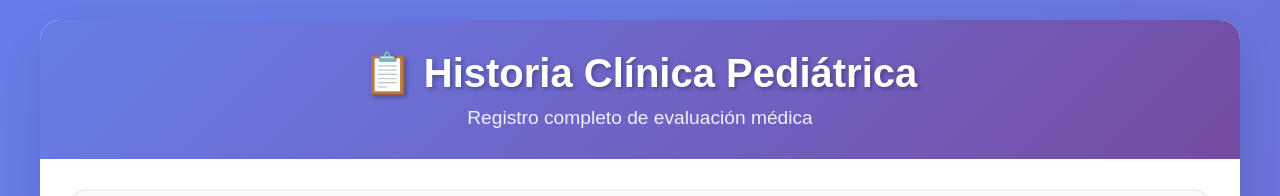
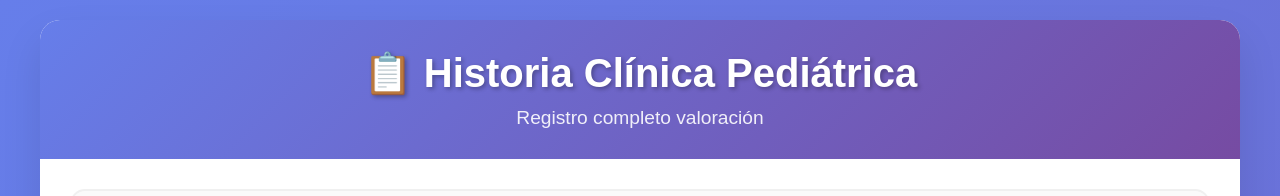
Before and after one commit to Proyectokiwanis/Historia-Cl, a plain HTML site: page index.html in a window 1280 px wide. Shown: the top 196 px of the page. Drawn offline with Linux system fonts and the light colour scheme; a script that the page names is missing.

Commit message:
Update index.html

```diff
--- a/index.html
+++ b/index.html
@@ -225,7 +225,7 @@
     <div class="container">
         <div class="header">
             <h1>📋 Historia Clínica Pediátrica</h1>
-            <p>Registro completo de evaluación médica</p>
+            <p>Registro completo valoración</p>
         </div>
 
         <div class="form-container">
```
